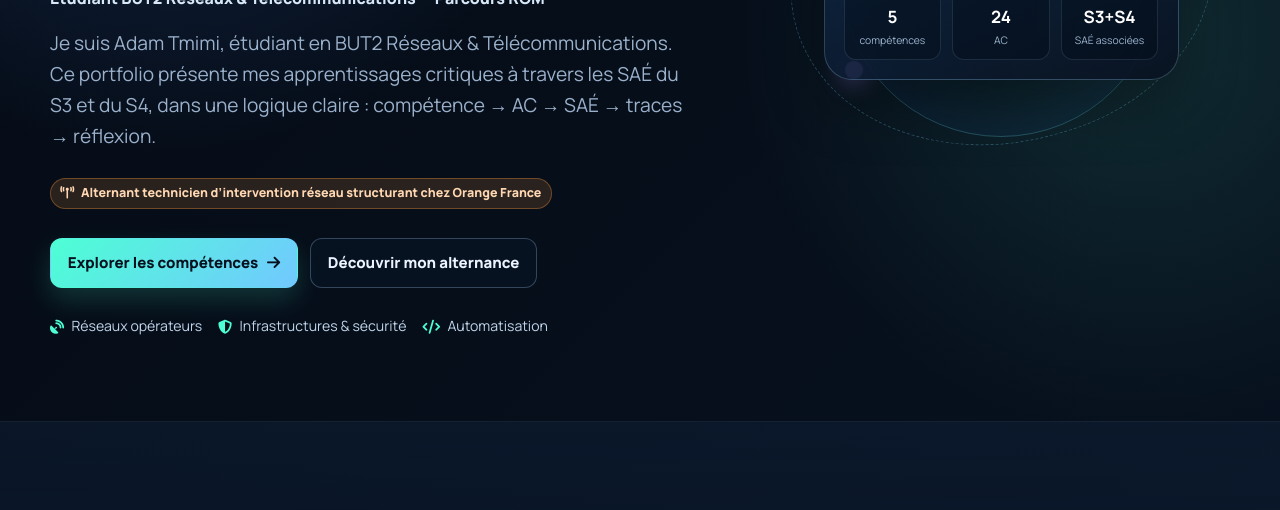
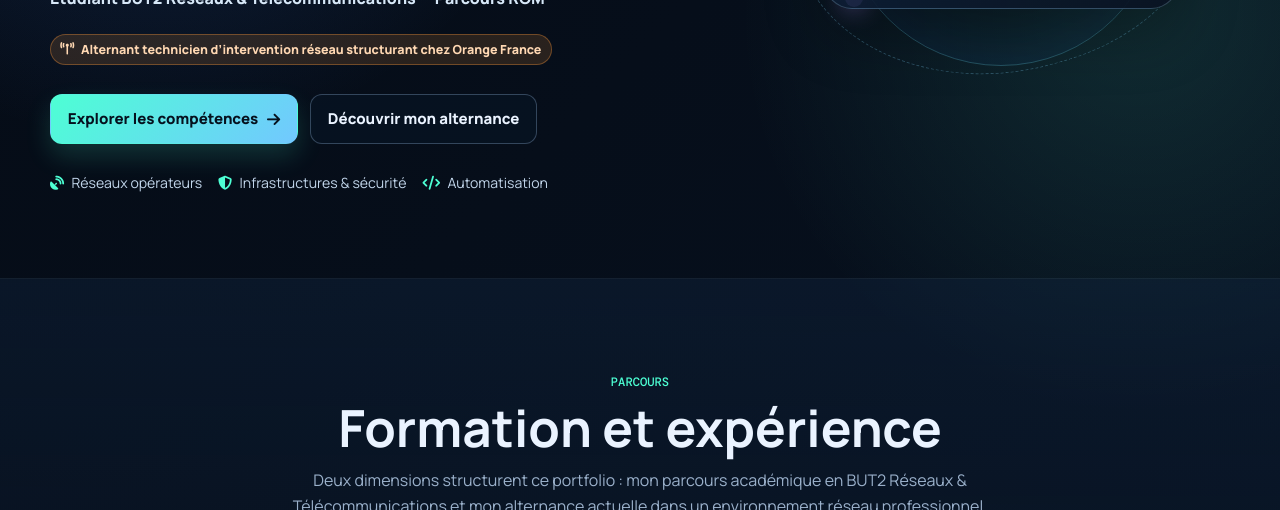
Before and after one commit to TmimiAdam/tmimiadam.github.io, a plain HTML site: page index.html in a window 1280 px wide. Shown: the part 590-1100 px from the top of the page. Drawn offline with nearby package versions, Linux system fonts and the light colour scheme.

Commit message:
Update index.html

```diff
--- a/index.html
+++ b/index.html
@@ -18,7 +18,6 @@
           <p class="eyebrow">Portfolio de compétences · BUT2 Réseaux & Télécommunications · Parcours ROM</p>
           <h1>Réseaux, <span class="hero-title-accent">télécoms</span> et infrastructures.</h1>
           <p class="hero-student-line">Étudiant BUT2 Réseaux & Télécommunications — Parcours ROM</p>
-          <p class="lead">Je suis Adam Tmimi, étudiant en BUT2 Réseaux & Télécommunications. Ce portfolio présente mes apprentissages critiques à travers les SAÉ du S3 et du S4, dans une logique claire : compétence → AC → SAÉ → traces → réflexion.</p>
           <p class="hero-role-badge orange-badge"><i class="fa-solid fa-tower-broadcast" aria-hidden="true"></i> Alternant technicien d’intervention réseau structurant chez Orange France</p>
           <div class="hero-actions">
             <a class="btn btn-primary" href="competences.html">Explorer les compétences <i class="fa-solid fa-arrow-right" aria-hidden="true"></i></a>
```
